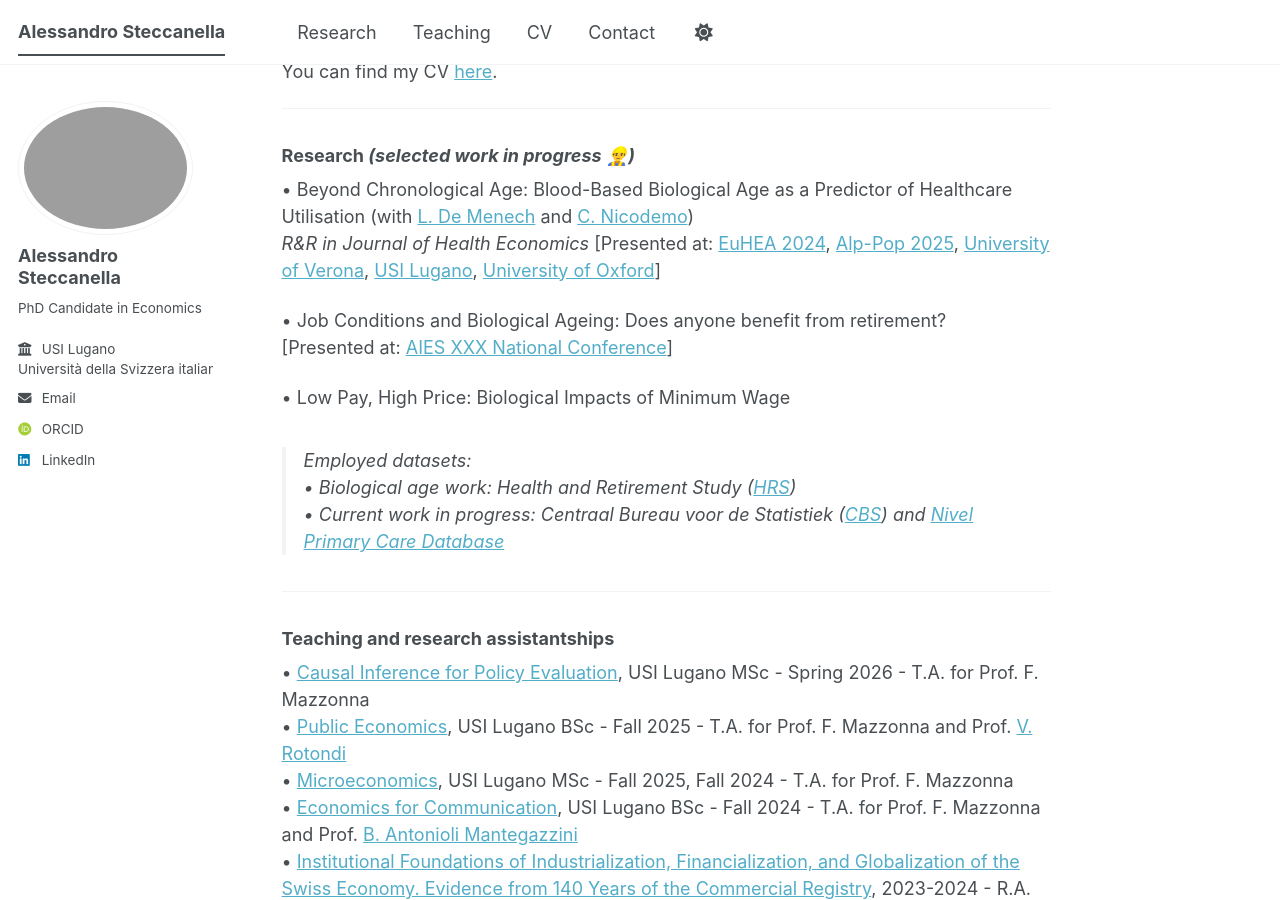
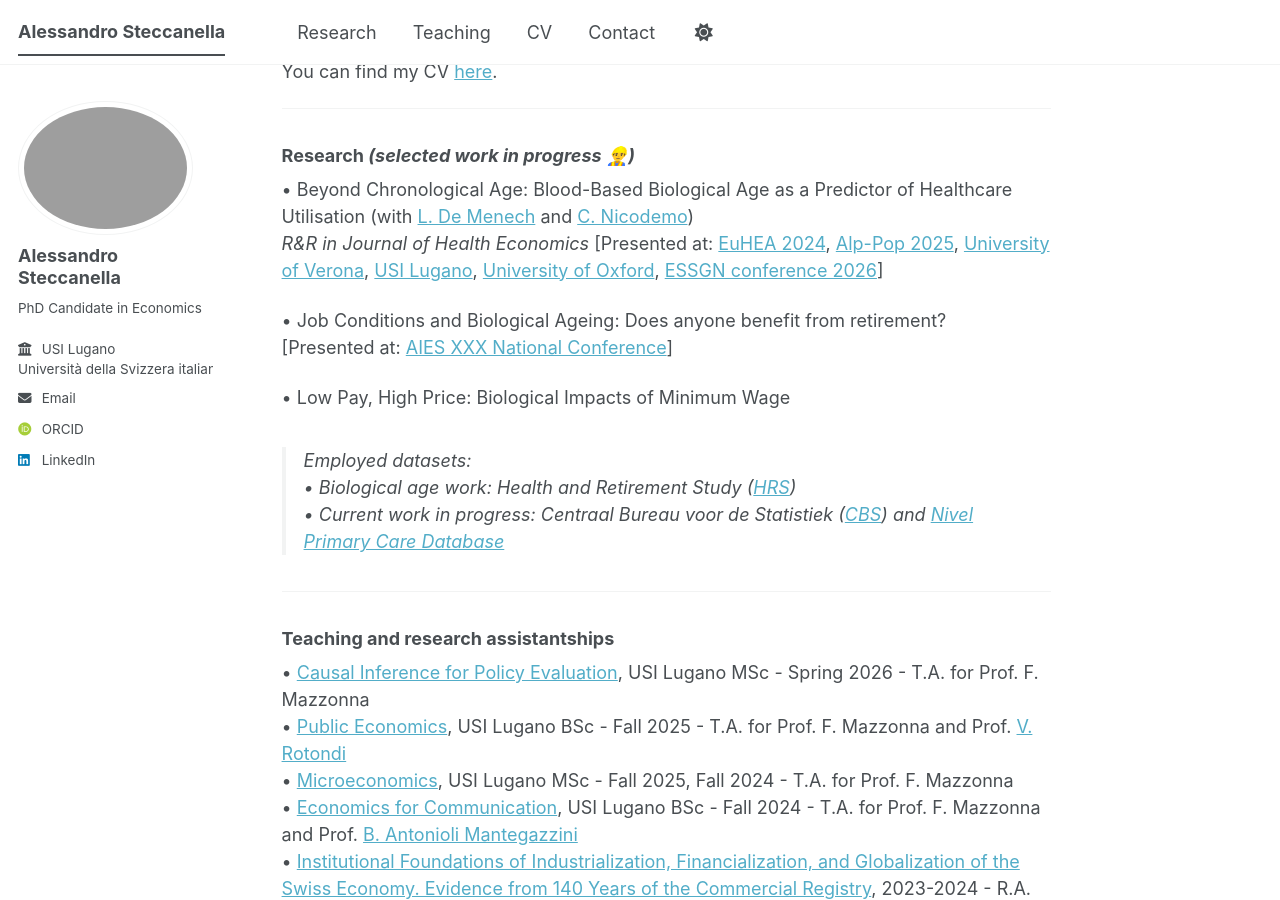
Before and after one commit to AlessandroSteccanella/alessandrosteccanella.github.io, a Jekyll site: the page built from _pages/about.md, in a window 1280 px wide and 900 px high, scrolled down 370 px. Built offline with Jekyll 4.4.1, drawn with Linux system fonts in a browser that asks for light colours; emoji names are drawn with the system emoji font; some web fonts are replaced; a script bundle is joined from its source files by our own code; library files that are not in the unit come from our copies.

Commit message:
Update about.md

```diff
--- a/_pages/about.md
+++ b/_pages/about.md
@@ -21,7 +21,7 @@
 
 
 • Beyond Chronological Age: Blood-Based Biological Age as a Predictor of Healthcare Utilisation (with [L. De Menech](https://www.linkedin.com/in/lorenzo-de-menech-87a9011b8/) and [C. Nicodemo](https://www.catianicodemo.com/))<br>
-*R&R in Journal of Health Economics* [Presented at: [EuHEA 2024](https://euhea.eu/welcome_conference_2024.html), [Alp-Pop 2025](https://dondena.unibocconi.eu/news-events/alp-pop-2025), [University of Verona](https://www.dse.univr.it/?ent=ciclosem&idC=136&lang=en), [USI Lugano](https://idep.usi.ch/seminars), [University of Oxford](https://www.phc.ox.ac.uk/events)]
+*R&R in Journal of Health Economics* [Presented at: [EuHEA 2024](https://euhea.eu/welcome_conference_2024.html), [Alp-Pop 2025](https://dondena.unibocconi.eu/news-events/alp-pop-2025), [University of Verona](https://www.dse.univr.it/?ent=ciclosem&idC=136&lang=en), [USI Lugano](https://idep.usi.ch/seminars), [University of Oxford](https://www.phc.ox.ac.uk/events), [ESSGN conference 2026](https://essgn.org/conference-2026/)]
 
 • Job Conditions and Biological Ageing: Does anyone benefit from retirement?<br>
 [Presented at: [AIES XXX National Conference](https://www.aiesweb.it/xxx-national-conference/)]
```
